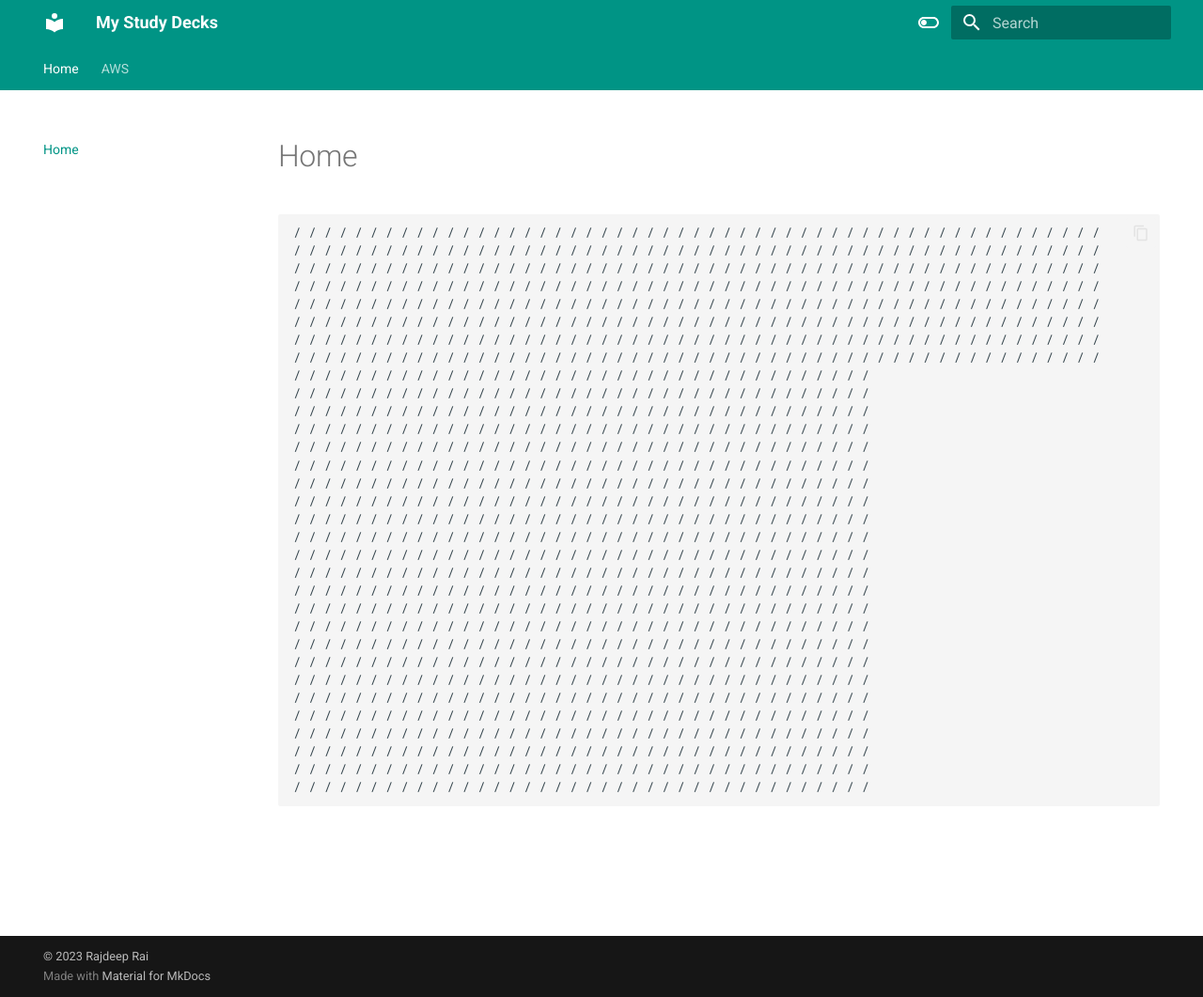
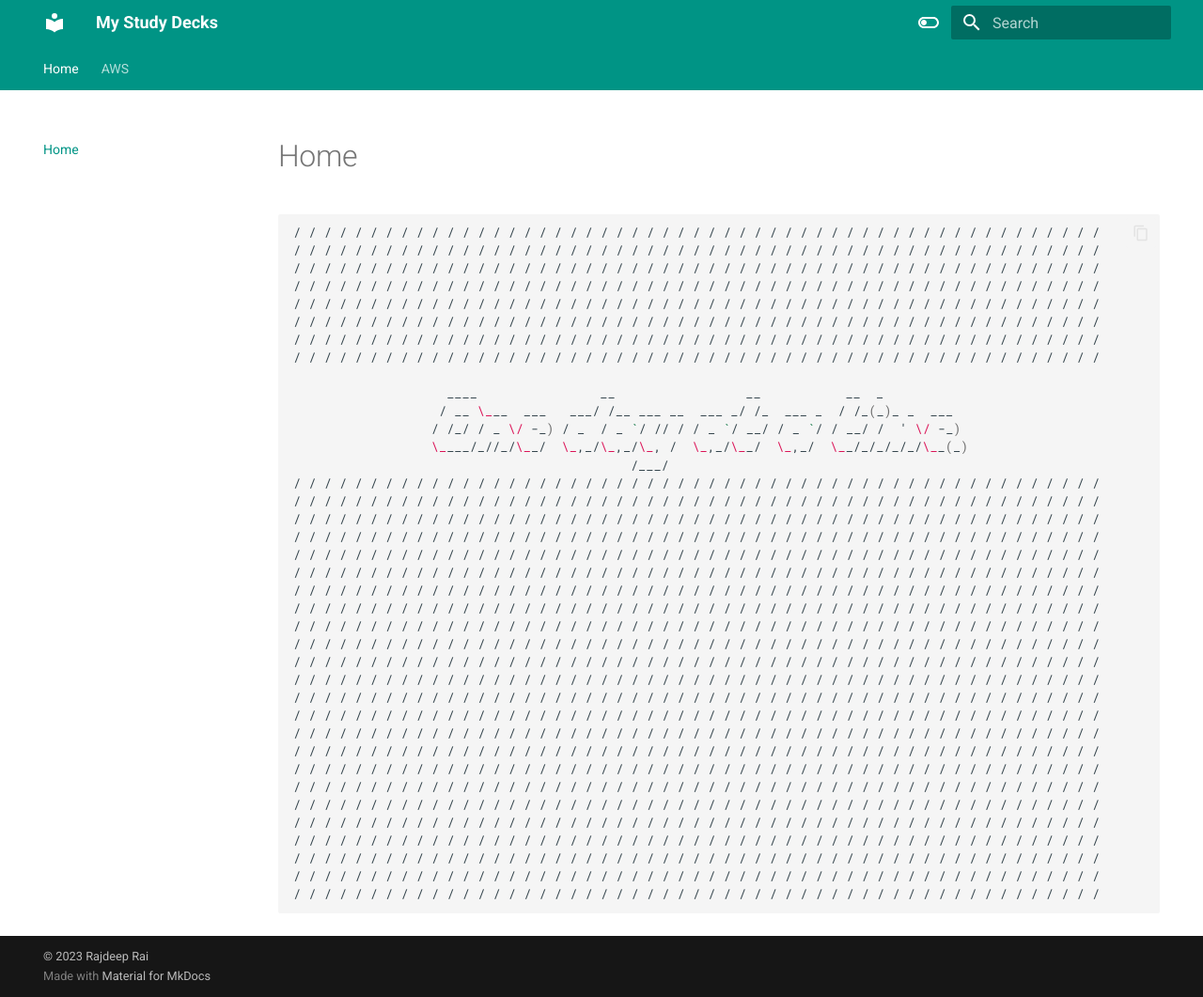
Before and after one commit to rajdyp/my-study-decks, an MkDocs documentation site: the page built from docs/index.md, in a window 1280 px wide and 1061 px high. Shown: the whole window at 94% size. Built offline with MkDocs 1.6.1 and Material for MkDocs 9.7.7, drawn with Linux system fonts in a browser that asks for light colours.

````diff
--- a/docs/index.md
+++ b/docs/index.md
@@ -8,28 +8,34 @@
 / / / / / / / / / / / / / / / / / / / / / / / / / / / / / / / / / / / / / / / / / / / / / / / / / / / / /
 / / / / / / / / / / / / / / / / / / / / / / / / / / / / / / / / / / / / / / / / / / / / / / / / / / / / /
 / / / / / / / / / / / / / / / / / / / / / / / / / / / / / / / / / / / / / / / / / / / / / / / / / / / / /
-/ / / / / / / / / / / / / / / / / / / / / / / / / / / / / / / / / / / / / /
-/ / / / / / / / / / / / / / / / / / / / / / / / / / / / / / / / / / / / / /
-/ / / / / / / / / / / / / / / / / / / / / / / / / / / / / / / / / / / / / /
-/ / / / / / / / / / / / / / / / / / / / / / / / / / / / / / / / / / / / / /
-/ / / / / / / / / / / / / / / / / / / / / / / / / / / / / / / / / / / / / /
-/ / / / / / / / / / / / / / / / / / / / / / / / / / / / / / / / / / / / / /
-/ / / / / / / / / / / / / / / / / / / / / / / / / / / / / / / / / / / / / /
-/ / / / / / / / / / / / / / / / / / / / / / / / / / / / / / / / / / / / / /
-/ / / / / / / / / / / / / / / / / / / / / / / / / / / / / / / / / / / / / /
-/ / / / / / / / / / / / / / / / / / / / / / / / / / / / / / / / / / / / / /
-/ / / / / / / / / / / / / / / / / / / / / / / / / / / / / / / / / / / / / /
-/ / / / / / / / / / / / / / / / / / / / / / / / / / / / / / / / / / / / / /
-/ / / / / / / / / / / / / / / / / / / / / / / / / / / / / / / / / / / / / /
-/ / / / / / / / / / / / / / / / / / / / / / / / / / / / / / / / / / / / / /
-/ / / / / / / / / / / / / / / / / / / / / / / / / / / / / / / / / / / / / /
-/ / / / / / / / / / / / / / / / / / / / / / / / / / / / / / / / / / / / / /
-/ / / / / / / / / / / / / / / / / / / / / / / / / / / / / / / / / / / / / /
-/ / / / / / / / / / / / / / / / / / / / / / / / / / / / / / / / / / / / / /
-/ / / / / / / / / / / / / / / / / / / / / / / / / / / / / / / / / / / / / /
-/ / / / / / / / / / / / / / / / / / / / / / / / / / / / / / / / / / / / / /
-/ / / / / / / / / / / / / / / / / / / / / / / / / / / / / / / / / / / / / /
-/ / / / / / / / / / / / / / / / / / / / / / / / / / / / / / / / / / / / / /
-/ / / / / / / / / / / / / / / / / / / / / / / / / / / / / / / / / / / / / /
-/ / / / / / / / / / / / / / / / / / / / / / / / / / / / / / / / / / / / / /
+
+                    ____                __                 __           __  _
+                   / __ \___  ___   ___/ /__ ___ __  ___ _/ /_  ___ _  / /_(_)_ _  ___
+                  / /_/ / _ \/ -_) / _  / _ `/ // / / _ `/ __/ / _ `/ / __/ /  ' \/ -_)
+                  \____/_//_/\__/  \_,_/\_,_/\_, /  \_,_/\__/  \_,_/  \__/_/_/_/_/\__(_)
+                                            /___/
+/ / / / / / / / / / / / / / / / / / / / / / / / / / / / / / / / / / / / / / / / / / / / / / / / / / / / /
+/ / / / / / / / / / / / / / / / / / / / / / / / / / / / / / / / / / / / / / / / / / / / / / / / / / / / /
+/ / / / / / / / / / / / / / / / / / / / / / / / / / / / / / / / / / / / / / / / / / / / / / / / / / / / /
+/ / / / / / / / / / / / / / / / / / / / / / / / / / / / / / / / / / / / / / / / / / / / / / / / / / / / /
+/ / / / / / / / / / / / / / / / / / / / / / / / / / / / / / / / / / / / / / / / / / / / / / / / / / / / /
+/ / / / / / / / / / / / / / / / / / / / / / / / / / / / / / / / / / / / / / / / / / / / / / / / / / / / /
+/ / / / / / / / / / / / / / / / / / / / / / / / / / / / / / / / / / / / / / / / / / / / / / / / / / / / /
+/ / / / / / / / / / / / / / / / / / / / / / / / / / / / / / / / / / / / / / / / / / / / / / / / / / / / /
+/ / / / / / / / / / / / / / / / / / / / / / / / / / / / / / / / / / / / / / / / / / / / / / / / / / / / /
+/ / / / / / / / / / / / / / / / / / / / / / / / / / / / / / / / / / / / / / / / / / / / / / / / / / / / /
+/ / / / / / / / / / / / / / / / / / / / / / / / / / / / / / / / / / / / / / / / / / / / / / / / / / / / /
+/ / / / / / / / / / / / / / / / / / / / / / / / / / / / / / / / / / / / / / / / / / / / / / / / / / / / /
+/ / / / / / / / / / / / / / / / / / / / / / / / / / / / / / / / / / / / / / / / / / / / / / / / / / / / /
+/ / / / / / / / / / / / / / / / / / / / / / / / / / / / / / / / / / / / / / / / / / / / / / / / / / / / /
+/ / / / / / / / / / / / / / / / / / / / / / / / / / / / / / / / / / / / / / / / / / / / / / / / / / / / /
+/ / / / / / / / / / / / / / / / / / / / / / / / / / / / / / / / / / / / / / / / / / / / / / / / / / / / /
+/ / / / / / / / / / / / / / / / / / / / / / / / / / / / / / / / / / / / / / / / / / / / / / / / / / / / /
+/ / / / / / / / / / / / / / / / / / / / / / / / / / / / / / / / / / / / / / / / / / / / / / / / / / / / /
+/ / / / / / / / / / / / / / / / / / / / / / / / / / / / / / / / / / / / / / / / / / / / / / / / / / / / /
+/ / / / / / / / / / / / / / / / / / / / / / / / / / / / / / / / / / / / / / / / / / / / / / / / / / / / /
+/ / / / / / / / / / / / / / / / / / / / / / / / / / / / / / / / / / / / / / / / / / / / / / / / / / / / /
+/ / / / / / / / / / / / / / / / / / / / / / / / / / / / / / / / / / / / / / / / / / / / / / / / / / / / /
+/ / / / / / / / / / / / / / / / / / / / / / / / / / / / / / / / / / / / / / / / / / / / / / / / / / / / /
+/ / / / / / / / / / / / / / / / / / / / / / / / / / / / / / / / / / / / / / / / / / / / / / / / / / / / /
 ```
````
